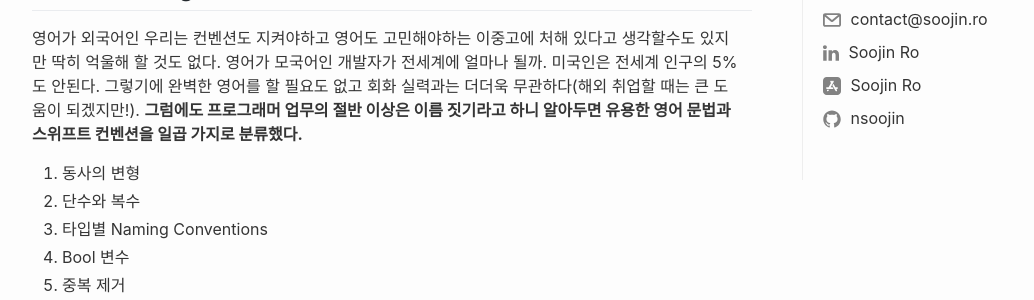
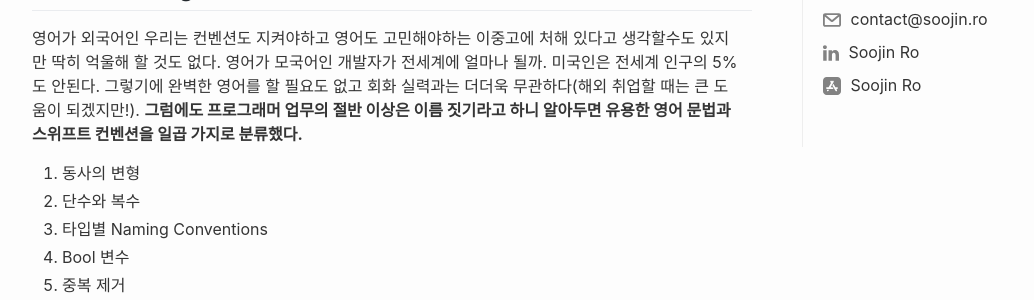
Before and after one commit to nsoojin/nsoojin.github.io, a Jekyll site: the page built from index.html, in a window 1280 px wide and 900 px high, scrolled down 424 px. Shown: the part 152-452 px from the top of the window, without its empty margins (68-1102 px from the left). Built offline with Jekyll 4.4.1, drawn with Linux system fonts in a browser that asks for light colours; the list of posts is cut into pages by our own code.

Commit message:
remove github

```diff
--- a/_includes/footer.html
+++ b/_includes/footer.html
@@ -12,9 +12,9 @@
           <li>
             {% include icon-appstore.html %}
           </li>
-          <li>
+          <!-- <li>
             {% include icon-github.html username=site.github_username %}
-          </li>
+          </li> -->
         </ul>
       </div>
       <div class="footer-col footer-col-2"></div>
--- a/_includes/sidebar.html
+++ b/_includes/sidebar.html
@@ -15,9 +15,9 @@
     <li>
       {% include icon-appstore.html %}
     </li>
-    <li>
+   <!--  <li>
       {% include icon-github.html username=site.github_username %}
-    </li>
+    </li> -->
   </ul>
 
 </div>
```
